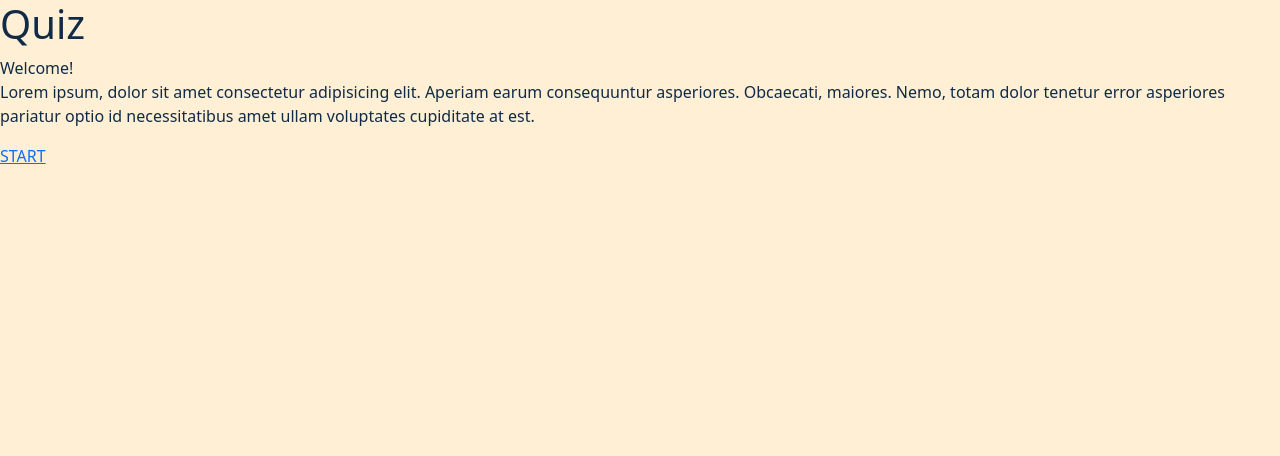
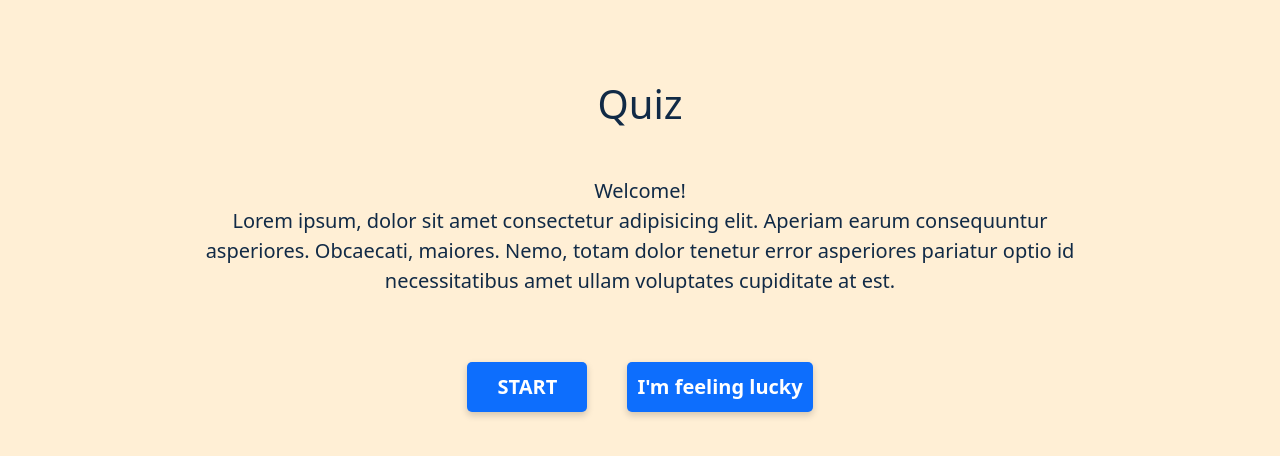
Before and after one commit to AlzursThunder/quiz-app, a React (Vite) app: page / in a window 1280 px wide. Shown: the top 456 px of the page. Built offline with nearby package versions, Linux system fonts and the light colour scheme.

Commit message:
added styles for pages & components, reworked Home page

```diff
--- a/src/components/Button.tsx
+++ b/src/components/Button.tsx
@@ -1,5 +1,7 @@
 import React from 'react'
 import { Link } from "react-router-dom";
+
+import styles from '../styles/styles-components/Button.module.css'
 
 interface Props {
 	direction: string
@@ -7,14 +9,12 @@ interface Props {
 	canGoFurther?: boolean
 }
 
-const Button: React.FC<Props> = ({
-	direction,
-	buttonText,
-	canGoFurther
-}) => {
-	const where = canGoFurther ? `/${direction}` : '/'
+const Button: React.FC<Props> = ({ direction, buttonText, canGoFurther }) => {
+	const where = canGoFurther ? `/${direction}` : "/";
 	return (
-		<Link to={where}>{buttonText}</Link>
+		<Link className={styles["fake-btn"]} to={where}>
+			{buttonText}
+		</Link>
 	);
 };
 
--- a/src/pages/Home.tsx
+++ b/src/pages/Home.tsx
@@ -1,11 +1,13 @@
 import React from 'react'
 import Button from '../components/Button'
 
+import styles from '../styles/styles-pages/Home.module.css'
+
 const Home: React.FC = () => {
 	return (
-		<div>
+		<div className={styles.main}>
 			<h1>Quiz</h1>
-			<div>
+			<div className={styles['main__description']}>
 				<p>
 					Welcome! <br /> Lorem ipsum, dolor sit amet consectetur adipisicing
 					elit. Aperiam earum consequuntur asperiores. Obcaecati, maiores. Nemo,
@@ -13,8 +15,9 @@ const Home: React.FC = () => {
 					amet ullam voluptates cupiditate at est.
 				</p>
 			</div>
-			<div>
+			<div className={styles['main__btn-container']}>
 				<Button direction='options' buttonText='START' />
+				<Button direction='arena' buttonText="I'm feeling lucky" />
 			</div>
 		</div>
 	);
--- a/src/pages/NoPage.tsx
+++ b/src/pages/NoPage.tsx
@@ -1,10 +1,12 @@
 import React from 'react'
 import Button from '../components/Button';
 
+import styles from '../styles/styles-pages/NoPage.module.css'
+
 const NoPage: React.FC = () => {
 	return (
-		<div>
-			<h1>
+		<div className={styles.dark}>
+			<h1 className={styles['dark__message']}>
 				You've reached the world's edge. None but devils play past here...
 				<br /> Turn back
 			</h1>
--- a/src/pages/Options.tsx
+++ b/src/pages/Options.tsx
@@ -1,15 +1,20 @@
 import React from 'react'
 import Select from '../components/Select';
+import Button from '../components/Button';
+
+import styles from '../styles/styles-pages/Options.module.css'
 
 const Options: React.FC = () => {
 	return (
-		<div>
+		<div className={styles.options}>
 			<h1>Options</h1>
-			<div>
+			<div className={styles["options__inputs-cont"]}>
 				{/* questions number */}
 				<div>
 					<label>
-						<p>Questions number (min - 5, max - 10)</p>
+						<p className={styles.options__text}>
+							Questions number (min - 5, max - 10)
+						</p>
 						<input
 							type="number"
 							name="questionNumber"
@@ -25,25 +30,30 @@ const Options: React.FC = () => {
 				<div>
 					<div>
 						<label>
-							<input type="radio" name="difficultyLevel" value="" />
+							<input type="radio" name="difficultyLevel" value="" /> Mixed
+							categories
 						</label>
 					</div>
 					<div>
 						<label>
-							<input type="radio" name="difficultyLevel" value="easy" />
+							<input type="radio" name="difficultyLevel" value="easy" /> Easy
 						</label>
 					</div>
 					<div>
 						<label>
-							<input type="radio" name="difficultyLevel" value="medium" />
+							<input type="radio" name="difficultyLevel" value="medium" />{" "}
+							Medium
 						</label>
 					</div>
 					<div>
 						<label>
-							<input type="radio" name="difficultyLevel" value="hard" />
+							<input type="radio" name="difficultyLevel" value="hard" /> Hard
 						</label>
 					</div>
 				</div>
+			</div>
+			<div className={styles["options__btn-container"]}>
+				<Button buttonText="START" direction="arena" canGoFurther={false} />
 			</div>
 		</div>
 	);
--- a/src/styles/global.css
+++ b/src/styles/global.css
@@ -1,5 +1,4 @@
 * {
-	box-sizing: border-box;
 	user-select: none;
 }
 
@@ -11,6 +10,10 @@ body {
 	overflow: auto;
 }
 
-#root {
+/* #root {
 	display: flex;
+} */
+
+a {
+	text-decoration: none;
 }
--- a/src/styles/styles-components/Button.module.css
+++ b/src/styles/styles-components/Button.module.css
@@ -0,0 +1,17 @@
+.fake-btn {
+	color: #fff !important;
+	background: #0d6efd;
+	border-radius: 5px;
+	box-shadow: 0 3.2px 7.7px rgba(0, 0, 0, 0.18);
+	min-width: 120px;
+	font-size: 1.25rem;
+	font-weight: bold;
+	cursor: pointer;
+	margin: 0.5em 1em;
+	padding: 0.5em;
+	text-align: center;
+}
+
+.fake-btn:active {
+	box-shadow: inset 5px 5px 10px -3px rgba(0, 0, 0, 0.7);
+}
--- a/src/styles/styles-pages/Home.module.css
+++ b/src/styles/styles-pages/Home.module.css
@@ -0,0 +1,25 @@
+.main {
+	display: flex;
+	flex-direction: column;
+	text-align: center;
+	margin: 5em 0;
+}
+
+.main__description {
+	width: 70%;
+	font-size: 1.25rem;
+	margin: 2em auto;
+}
+
+.main__btn-container {
+	display: flex;
+	align-self: center;
+}
+
+@media (max-width: 650px) {
+	.main__btn-container {
+		flex-direction: column;
+	}
+
+
+}
--- /dev/null
+++ b/src/styles/styles-pages/NoPage.module.css
@@ -0,0 +1,23 @@
+/* this styles are also used in ErrorMsg component */
+.dark {
+	background-color: #000;
+	min-height: 100vh;
+	min-width: 100%;
+	padding: 2em;
+	display: flex;
+	flex-direction: column;
+	text-align: center;
+}
+
+.dark__message {
+	color: crimson;
+	font-size: 3rem;
+	font-weight: bold;
+	margin-bottom: 1em;
+}
+
+@media (max-width: 750px) {
+	.dark__message {
+		font-size: 2rem;
+	}
+}
--- a/src/styles/styles-pages/Options.module.css
+++ b/src/styles/styles-pages/Options.module.css
@@ -0,0 +1,34 @@
+.options {
+	display: flex;
+	flex-direction: column;
+}
+
+.options__text {
+	margin: 0;
+}
+
+.options__inputs-cont {
+	display: flex;
+	align-items: center;
+	justify-content: space-evenly;
+}
+
+.options__inputs-cont__num-cont,
+.options__inputs-cont__select-cont,
+.options__inputs-cont__radio-cont {
+	margin: 0 0.25em;
+}
+
+.options__btn-container {
+	display: flex;
+	justify-content: center;
+}
+
+
+@media (max-width: 110px) {
+	.options__inputs-cont {
+		flex-direction: column;
+	}
+
+
+}
```
